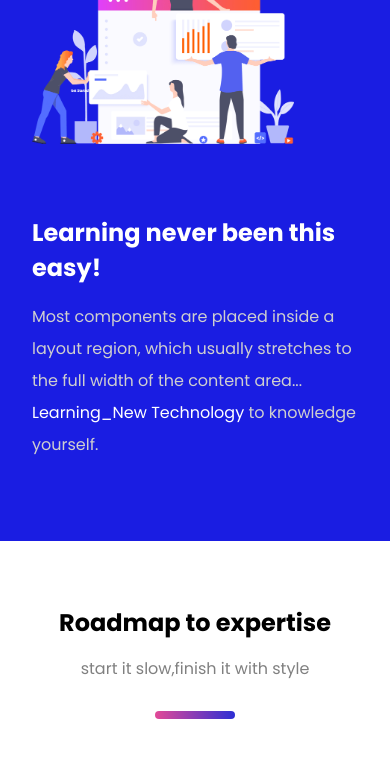
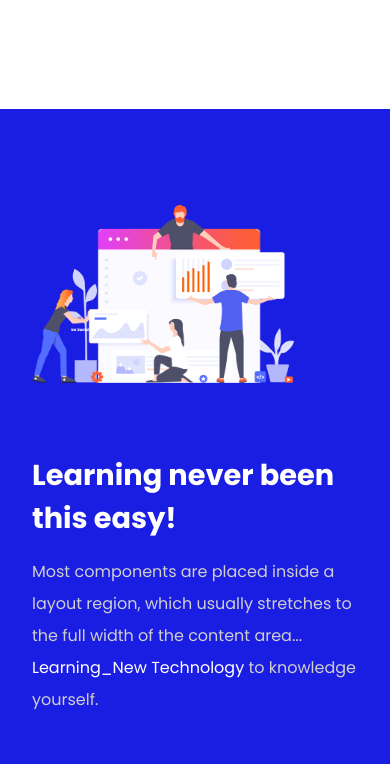
Before and after one commit to vina003/venomsvina, a plain HTML site: page index.htm in a window 390 px wide. Shown: the part 935-1699 px from the top of the page. Drawn offline with Linux system fonts and the light colour scheme.

Commit message:
Fix: responsive/sm

```diff
--- a/assets/scss/layouts/_header.scss
+++ b/assets/scss/layouts/_header.scss
@@ -11,12 +11,16 @@
 
   @include mixins.responsive(xs) {
     //css code
-    padding: 1rem 2rem;
+    padding: 1.2rem 1rem;
+
+    h2 {
+      font-size: 1.2rem;
+    }
   }
 
   @include mixins.responsive(sm) {
     //css code
-    padding: 1rem 2rem;
+    padding: 2rem 2rem;
   }
 
   @include mixins.responsive(md) {
@@ -87,7 +91,7 @@
       &.show {
         display: block;
         text-align: center;
-        top: 64px;
+        top: 68px;
       }
 
       & li {
--- a/assets/scss/pages/_about.scss
+++ b/assets/scss/pages/_about.scss
@@ -11,9 +11,9 @@
   margin-top: 11rem;
 
   @include mixins.responsive(xs) {
-    padding: 4rem 2rem;
+    padding: 6rem 2rem;
     flex-direction: column;
-    margin-top: 0;
+    margin-top: 3rem;
   }
 
   @include mixins.responsive(sm) {
@@ -34,7 +34,13 @@
   }
 
   &--img {
-    width: 34rem;
+    @include mixins.responsive(xs) {
+      width: 34rem;
+    }
+
+    @include mixins.responsive(sm) {
+      width: 34rem;
+    }
 
     @include mixins.responsive(sm) {
       width: 34rem;
@@ -68,7 +74,7 @@
       font-size: 3rem;
 
       @include mixins.responsive(xs) {
-        font-size: 1.5rem;
+        font-size: 1.8rem;
       }
 
       @include mixins.responsive(sm) {
--- a/assets/scss/pages/_contact.scss
+++ b/assets/scss/pages/_contact.scss
@@ -5,7 +5,7 @@
   background-color: #83b4a6b2;
 
   @include mixins.responsive(xs) {
-    padding: 4rem 2rem;
+    padding: 6rem 1rem;
   }
 
   @include mixins.responsive(sm) {
@@ -52,7 +52,7 @@
         font-size: 2rem;
 
         @include mixins.responsive(xs) {
-          font-size: 1rem;
+          font-size: 1.2rem;
         }
 
         @include mixins.responsive(sm) {
--- a/assets/scss/pages/_courses.scss
+++ b/assets/scss/pages/_courses.scss
@@ -6,7 +6,7 @@
   background-color: func.theme-colors();
 
   @include mixins.responsive(xs) {
-    padding: 4rem 2rem;
+    padding: 6rem 2rem;
   }
 
   @include mixins.responsive(sm) {
@@ -33,7 +33,11 @@
       color: #fff;
 
       @include mixins.responsive(xs) {
-        font-size: 1.5rem;
+        font-size: 1.3rem;
+
+        h2 {
+          margin-top: 0;
+        }
       }
 
       @include mixins.responsive(sm) {
@@ -88,7 +92,7 @@
     overflow: hidden;
 
     @include mixins.responsive(lg) {
-      max-width: 280px;
+      max-width: 380px;
     }
 
     @include mixins.responsive(xxlg) {
@@ -99,7 +103,7 @@
       width: 380px;
 
       @include mixins.responsive(lg) {
-        width: 280px;
+        width: 380px;
       }
 
       @include mixins.responsive(xxlg) {
@@ -114,7 +118,7 @@
         font-size: 1.5rem;
 
         @include mixins.responsive(xs) {
-          font-size: 1.3rem;
+          font-size: 1.2rem;
         }
 
         @include mixins.responsive(sm) {
@@ -135,7 +139,7 @@
         line-height: 1.5;
 
         @include mixins.responsive(xs) {
-          font-size: 0.9rem;
+          font-size: 1rem;
         }
 
         @include mixins.responsive(sm) {
--- a/assets/scss/pages/_home.scss
+++ b/assets/scss/pages/_home.scss
@@ -8,8 +8,12 @@
   align-items: center;
 
   @include mixins.responsive(xs) {
-    padding: 4rem 2rem;
+    padding: 6rem 2rem;
     flex-direction: column;
+
+    img {
+      width: auto;
+    }
   }
 
   @include mixins.responsive(sm) {
@@ -31,10 +35,6 @@
     justify-content: space-between;
   }
 
-  img {
-    width: 30rem;
-  }
-
   &--contents {
     max-width: 38rem;
 
@@ -48,9 +48,9 @@
     font-weight: 600;
 
     @include mixins.responsive(xs) {
-      font-size: 1.2rem;
+      font-size: 1.3rem;
       & > span {
-        font-size: 0.5rem;
+        font-size: 1.5rem;
       }
     }
 
@@ -86,7 +86,7 @@
     line-height: 1.8;
 
     @include mixins.responsive(xs) {
-      font-size: 1rem;
+      font-size: 1.2rem;
     }
 
     @include mixins.responsive(lg) {
--- a/assets/scss/pages/_roadmap.scss
+++ b/assets/scss/pages/_roadmap.scss
@@ -6,7 +6,16 @@
   padding: 8rem 20rem;
 
   @include mixins.responsive(xs) {
-    padding: 4rem 2rem;
+    padding: 5rem 2rem;
+
+    h2 {
+      font-size: 1.5rem;
+    }
+
+    p {
+      font-size: 1.3rem;
+      font-weight: 600;
+    }
   }
 
   @include mixins.responsive(sm) {
@@ -45,6 +54,7 @@
 
     @include mixins.responsive(xs) {
       flex-direction: column;
+      padding: 0 3rem;
     }
 
     @include mixins.responsive(sm) {
@@ -105,6 +115,10 @@
         font-size: 1.5rem;
         font-weight: 600;
 
+        @include mixins.responsive(xs) {
+          font-size: 1.1rem;
+        }
+
         @include mixins.responsive(lg) {
           font-size: 1rem;
         }
@@ -113,6 +127,10 @@
       p {
         color: gray;
         line-height: 1.5;
+
+        @include mixins.responsive(xs) {
+          font-size: 1rem;
+        }
 
         @include mixins.responsive(lg) {
           font-size: 0.9rem;
@@ -138,7 +156,7 @@
       @include mixins.responsive(xs) {
         content: "";
         top: 90%;
-        left: 25%;
+        left: 20%;
       }
 
       @include mixins.responsive(sm) {
@@ -173,7 +191,7 @@
       color: func.theme-colors();
 
       @include mixins.responsive(xs) {
-        top: 90%;
+        top: 95%;
         left: 0;
       }
 
@@ -189,7 +207,7 @@
     }
 
     &:hover h5 {
-      color: func.theme-colors();
+      color: func.theme-colors("violet");
     }
 
     &:hover {
--- a/index.htm
+++ b/index.htm
@@ -88,7 +88,7 @@
         <div class="hero-area--contents space-y-2">
           <h2 class="hero-area--title">
             #Responsive Design
-            <span class="font badge-primary">(SPA)</span>
+            <br><span class="font badge-primary">(SPA)</span>
           </h2>
           <p class="hero-area--desc">
             Responsive design is a graphic user interface (GUI) design approach
@@ -139,7 +139,7 @@
       <!-- ========== Start Roadmap ========== -->
       <section id="roadmap" class="roadmap">
         <div class="roadmap--heading space-y-1">
-          <h2>Roadmap to expertise</h2>
+          <h2>Roadmap to Expertise</h2>
           <p>start it slow,finish it with style</p>
           <div class="line"></div>
         </div>
@@ -181,7 +181,7 @@
 
       <!-- ========== Start Courses ========== -->
       <section id="courses" class="courses">
-        <div class="courses--heading mb-5">
+        <div class="courses--heading mb-3">
           <h2>Free courses to Enroll</h2>
           <p class="mt-.5">Start from beginning pre-requesties required</p>
         </div>
@@ -202,8 +202,8 @@
                 <h4>Learn HTML for Beginners</h4>
                 <p>
                   HTML is the standard markup language for Web pages.With HTML
-                  you can create your own Website.For more information,Click
-                  here
+                  you can create your own Website.For more information.<b>Click Here</b>
+                </p>
                 </p>
               </div>
             </a>
@@ -224,7 +224,7 @@
                 <h4>Learn CSS for Beginners</h4>
                 <p>
                   CSS is the language we use to style an HTML document.CSS
-                  describes how HTML elements should be displayed.,Click here
+                  describes how HTML elements should be displayed.<b>Click Here</b>
                 </p>
               </div>
             </a>
@@ -246,7 +246,8 @@
                 <p>
                   JavaScript is the world's most popular programming
                   language.JavaScript is the programming language of the
-                  Web.JavaScript is easy to learn.,Click here
+                  Web.JavaScript is easy to learn.<b>Click Here</b>
+                </p>
                 </p>
               </div>
             </a>
```
Also changed, not shown: assets/css/style.css, 1 other file.
